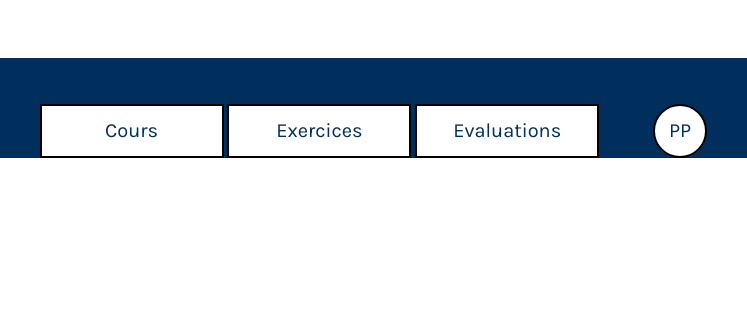
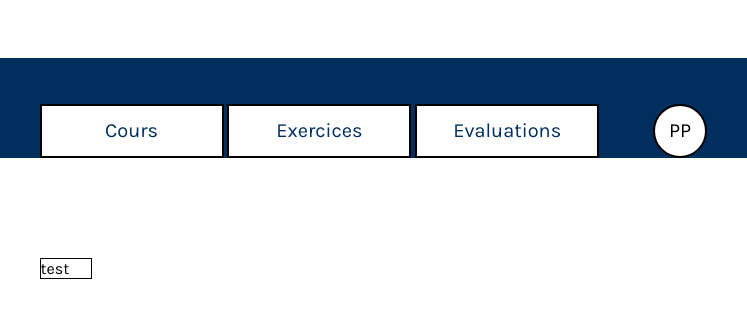
Before and after one commit to RCouery/ProjetINFO2, a plain HTML site: page MathsDex/pages/profil.html in a window 1280 px wide. Shown: the full height of the page, 533-1280 px from the left. Drawn offline with Linux system fonts and the light colour scheme.

Commit message:
Tests pop up profile

```diff
--- a/MathsDex/pages/profil.html
+++ b/MathsDex/pages/profil.html
@@ -22,7 +22,8 @@
                     <li><a href = "">Cours</a></li>
                     <li><a href = "">Exercices</a></li>
                     <li><a href = "">Evaluations</a></li>
-                    <li id = "pp"><a href = "">PP</a></li>
+                    <li id = "pp">PP</li>
+                    <div class = "pop">test</div>
                 </ul>
             </nav>
         </div></br>
--- a/MathsDex/styles/index.css
+++ b/MathsDex/styles/index.css
@@ -126,6 +126,15 @@
     font-size: 20px;
 }
 
+.pop{
+width : 50px;
+border : solid 1px;
+margin-top : 100px;}
+
+#pp:hover ~ .pop {
+display : block;
+}
+
 button{
     padding: 0.5em;
   border:none;
```
